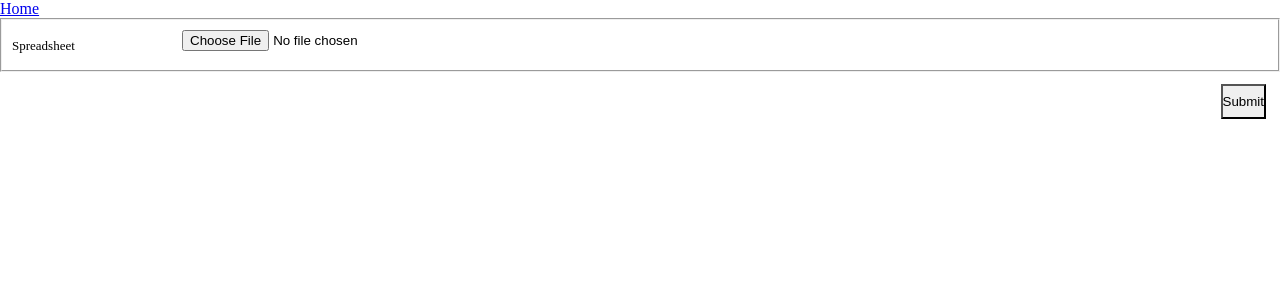
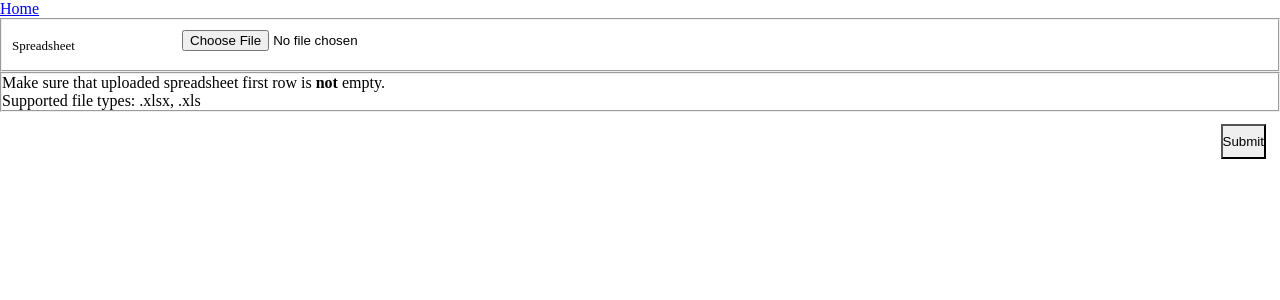
Before and after one commit to theirc/GAS-Search-Tool, a Django app: template ui/templates/admin/import_spreadsheet.html in a window 1280 px wide. Shown: the part 37-337 px from the top of the page. Run offline with Django 3.2, Linux system fonts and the light colour scheme; the template is opened without the code that fills it: values that come from a table or form of the project are taken from there, others are empty; tables that the repository leaves empty hold one stand-in row (values such as "Sample post"); style sheets or scripts are compiled from the project's sources; parts of the project's set-up code (start-up, migrations or seed data) failed here and were passed over; some libraries are stand-ins or nearby versions.

Commit message:
Add additional info to import spreadsheet view

```diff
--- a/ui/templates/admin/import_spreadsheet.html
+++ b/ui/templates/admin/import_spreadsheet.html
@@ -6,7 +6,9 @@
     {{ block.super }}
     <link rel="stylesheet" type="text/css" href="{% static "admin/css/forms.css" %}"/>
     <style>
-        .flex { flex: 1}
+        .flex {
+            flex: 1
+        }
     </style>
 {% endblock %}
 {% block sidebar %}
@@ -32,6 +34,11 @@
             </fieldset>
 
         {% endfor %}
+        <fieldset class="module aligned">
+
+            <p>Make sure that uploaded spreadsheet first row is <strong>not</strong> empty.</p>
+            <p>Supported file types: .xlsx, .xls</p>
+        </fieldset>
         <div class="submit-row">
             <input type="submit" value="Submit"/>
         </div>
```
Lines whose indentation alone changed are shown as unchanged.
